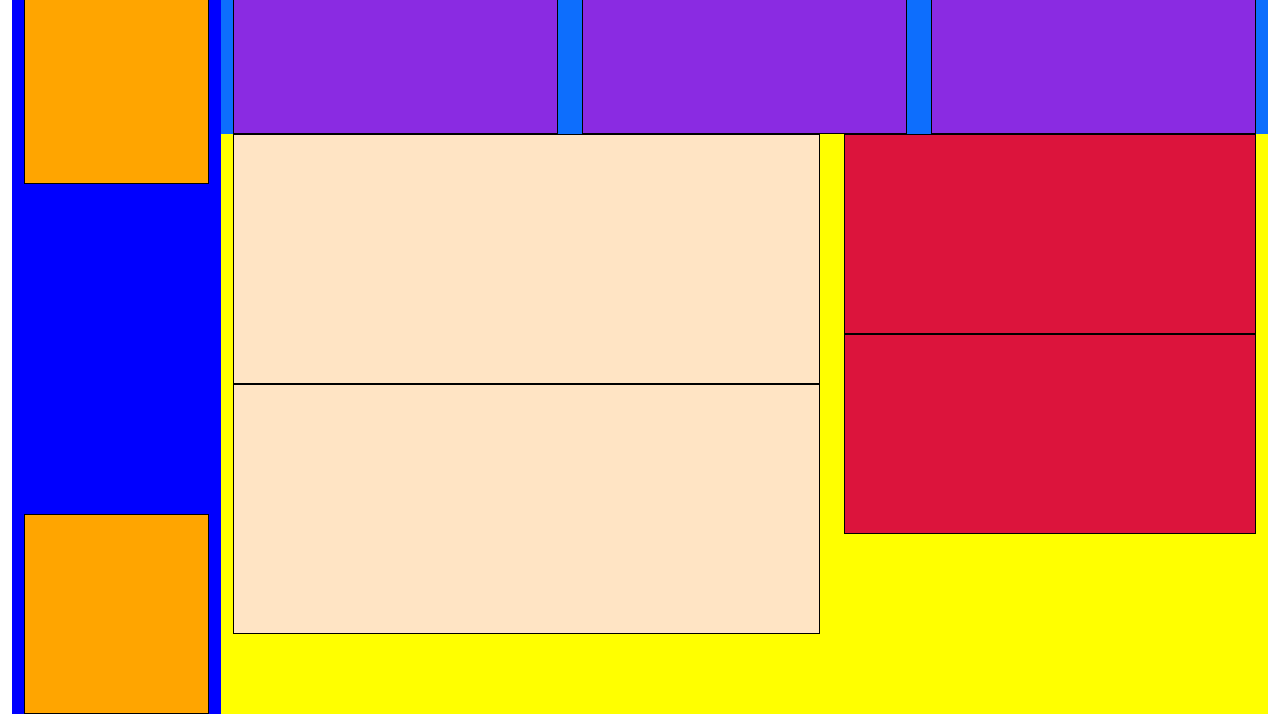
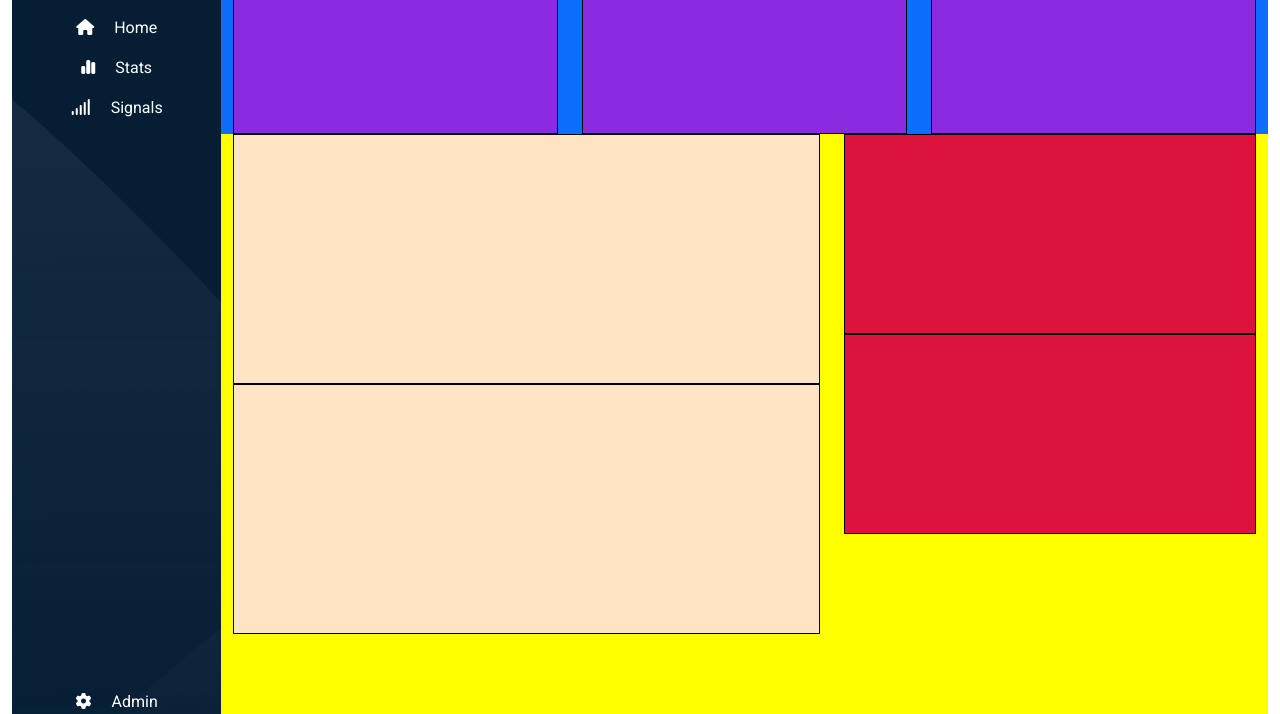
Before and after one commit to ludovicofiore/html-css-bootstrap-dashboard, a plain HTML site: page index.html in a window 1280 px wide. Shown: the part 86-800 px from the top of the page. Drawn offline with nearby package versions, Linux system fonts and the light colour scheme.

Commit message:
completamento barra sinistra fissa

```diff
--- a/css/style.css
+++ b/css/style.css
@@ -46,17 +46,17 @@ body {
     border-left: 0;
 }
 
-.nav {
+header .nav {
     --bs-nav-link-padding-y: 0;
     --bs-nav-link-padding-x: 0;
     gap: 25px;
 }
 
-.nav-link {
+header .nav-link {
     color: #5b5858;
 }
 
-.btn {
+header .btn {
     --bs-btn-padding-x: 0;
     --bs-btn-padding-y: 0;
 }
@@ -81,16 +81,21 @@ body {
 /* REGOLE BARRA SINISTRA */
 #bar-bg {
     width: 100%;
-    background-color: blue;
+    background-color: #051e34;
     height: calc(100vh - 70px);
+    background-image: url(../img/sidebar-bg.png);
 }
 
-#bar-content {
-    /* debug */
-    width: 100%;
-    min-height: 200px;
-    background-color: orange;
-    border: 1px solid black;
+.bar-content {
+    text-align: center;
+}
+
+.bar-content .nav-link {
+    color: white;
+}
+
+.bar-content .md_no_display {
+    padding-left: 20px;
 }
 
 /* REGOLE CONTENUTO CENTRALE */
--- a/index.html
+++ b/index.html
@@ -106,15 +106,28 @@
                     <div class="container-fluid h-100">
                         <div class="row flex-column justify-content-between h-100">
 
-                            <div class="col-12">
-                                <div id="bar-content">
+                            <div class="col-12 py-4">
 
-                                </div>
+                                <nav class="bar-content">
+
+                                    <ul class="nav flex-column">
+                                        <li class="nav-item">
+                                          <a class="nav-link" href="#"><i class="fa-solid fa-house"></i><span class="md_no_display">Home</span></a>
+                                        </li>
+                                        <li class="nav-item">
+                                          <a class="nav-link" href="#"><i class="fa-solid fa-chart-simple"></i><span class="md_no_display">Stats</span></a>
+                                        </li>
+                                        <li class="nav-item">
+                                          <a class="nav-link" href="#"><i class="fa-solid fa-signal"></i><span class="md_no_display">Signals</span></a>
+                                        </li>
+                                      </ul>
+
+                                </nav>
                             </div>
 
                             <div class="col-12">
-                                <div id="bar-content">
-
+                                <div class="bar-content">
+                                    <a class="nav-link" href="#"><i class="fa-solid fa-gear"></i><span class="md_no_display">Admin</span></a>
                                 </div>
                             </div>
                         </div>
```
